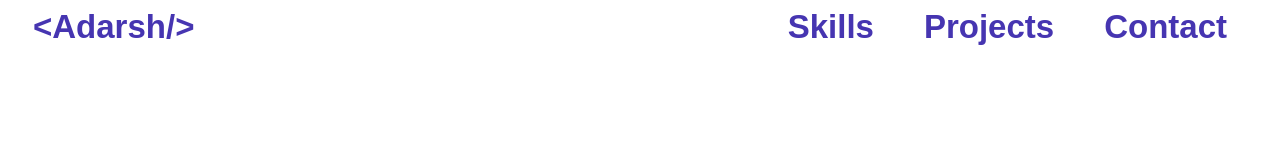
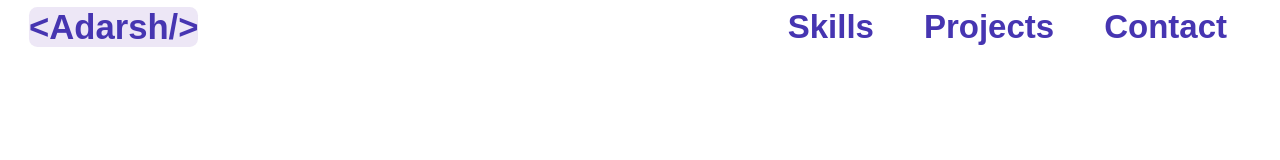
Before and after one commit to Adarsh-bhandari1/capstone-project, a plain HTML site: page index.html in a window 1280 px wide. In both pictures the pointer is over the item 113 px from the left and 27 px from the top of the page. Drawn offline with Linux system fonts and the light colour scheme.

Commit message:
Adding the hover effect

```diff
--- a/style.css
+++ b/style.css
@@ -26,3 +26,9 @@ nav li {
     margin-right: 20px;
     transition: background 0.3s, transform 0.2s, color 0.2s;
 }
+
+nav li:hover {
+    background-color: #ede7f6;;
+    transform: scale(1.05);
+    border-radius: 8px;
+}
```
